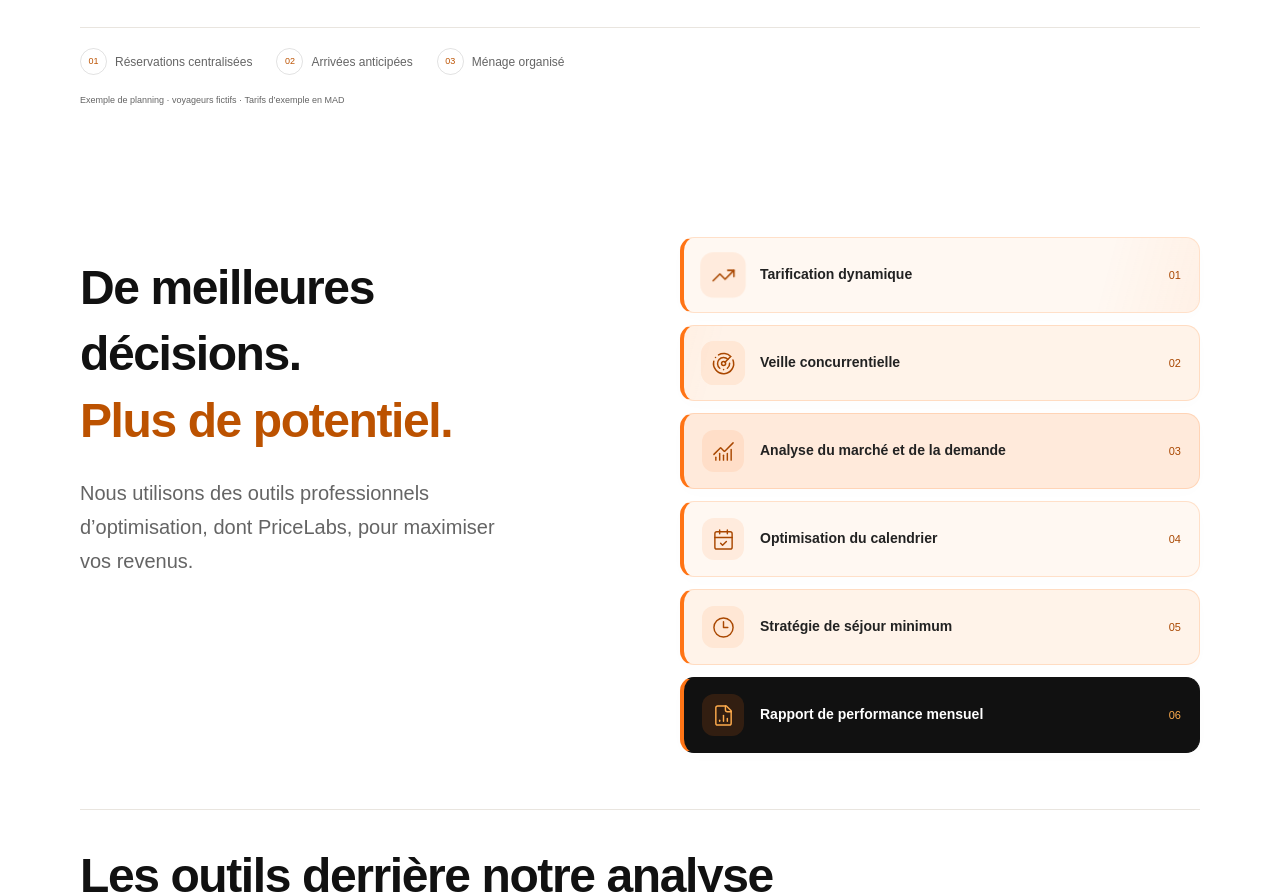
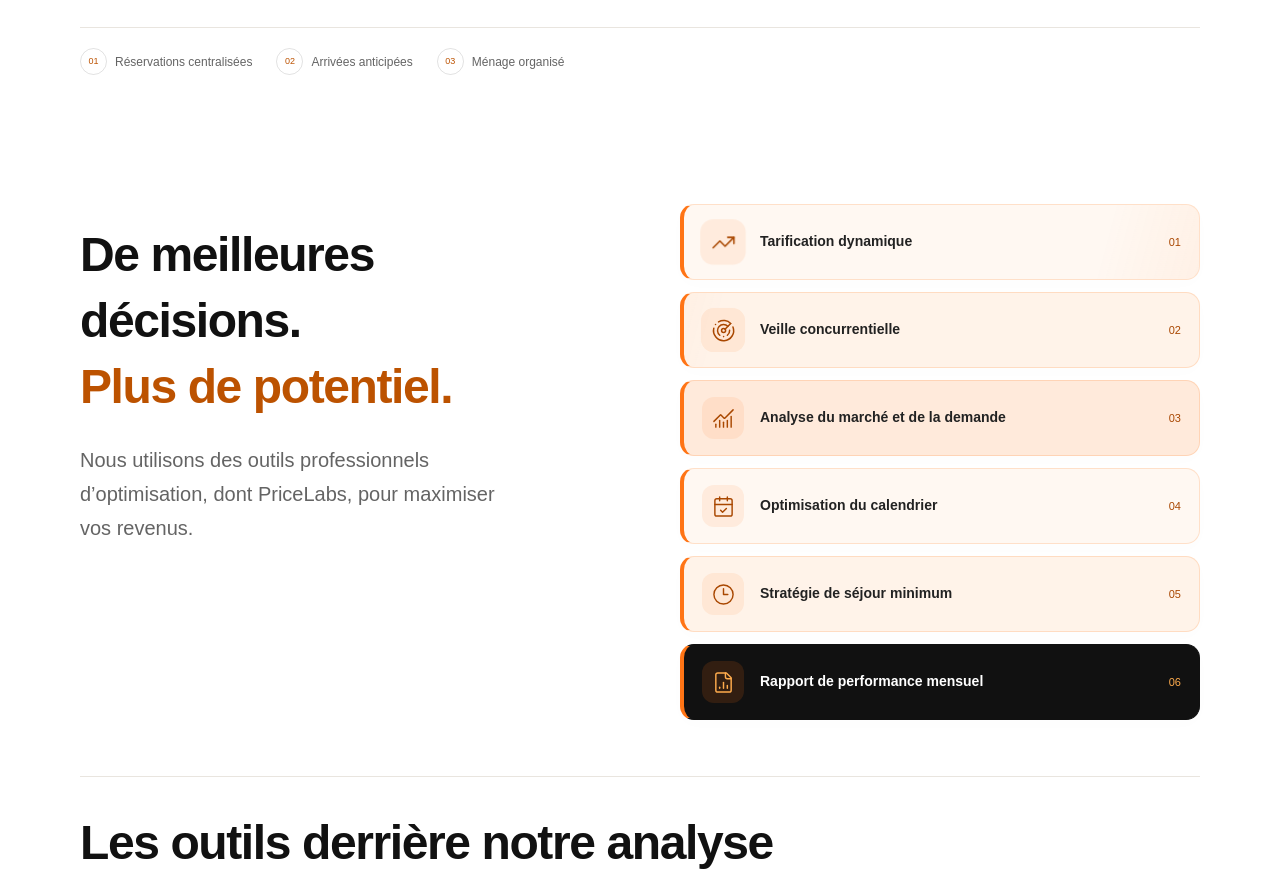
Before and after one commit to aimranb/coohosty, a Next.js app: page /fr in a window 1280 px wide. Shown: the part 4792-5684 px from the top of the page. Built offline with nearby package versions, Linux system fonts and the light colour scheme; no server answers; a web font is replaced by a local one.

Commit message:
Remove calendar example disclaimer and simplify rates label

```diff
--- a/src/components/sections/reservation-calendar.tsx
+++ b/src/components/sections/reservation-calendar.tsx
@@ -24,9 +24,9 @@ const guests = [
 export function ReservationCalendar({ locale }: { locale: Locale }) {
   const t = copy[locale];
   const ui = {
-    fr: { month: 'Mois', week: 'Semaine', view: 'Affichage du calendrier', reset: 'Revenir au mois du planning exemple', rates: 'Tarifs d’exemple en MAD' },
-    en: { month: 'Month', week: 'Week', view: 'Calendar view', reset: 'Return to example schedule month', rates: 'Illustrative nightly rates in MAD' },
-    ar: { month: 'شهر', week: 'أسبوع', view: 'عرض التقويم', reset: 'العودة إلى شهر المثال', rates: 'أسعار ليلية توضيحية بالدرهم' },
+    fr: { month: 'Mois', week: 'Semaine', view: 'Affichage du calendrier', reset: 'Revenir au mois du planning exemple', rates: 'Tarifs par nuit en MAD' },
+    en: { month: 'Month', week: 'Week', view: 'Calendar view', reset: 'Return to example schedule month', rates: 'Nightly rates in MAD' },
+    ar: { month: 'شهر', week: 'أسبوع', view: 'عرض التقويم', reset: 'العودة إلى شهر المثال', rates: 'أسعار الليلة بالدرهم' },
   }[locale];
   const [showRates, setShowRates] = useState(false);
   const [monthOffset, setMonthOffset] = useState(0);
@@ -108,7 +108,7 @@ export function ReservationCalendar({ locale }: { locale: Locale }) {
           <div className="reservation-dots">{guests.map((item, index) => <button type="button" key={item.name} aria-label={item.name} aria-pressed={selected === index} className={selected === index ? 'active' : ''} onClick={() => { setSelected(index); setPaused(true); }}/>)}</div>
         </div>
       </div></Reveal>
-      <div className="reservation-process">{t.steps.map((step, index) => <span key={step}><b>0{index + 1}</b>{step}</span>)}</div><p className="reservation-demo">{t.demo} · {ui.rates}</p>
+      <div className="reservation-process">{t.steps.map((step, index) => <span key={step}><b>0{index + 1}</b>{step}</span>)}</div>
     </div>
   </section>;
 }
```
